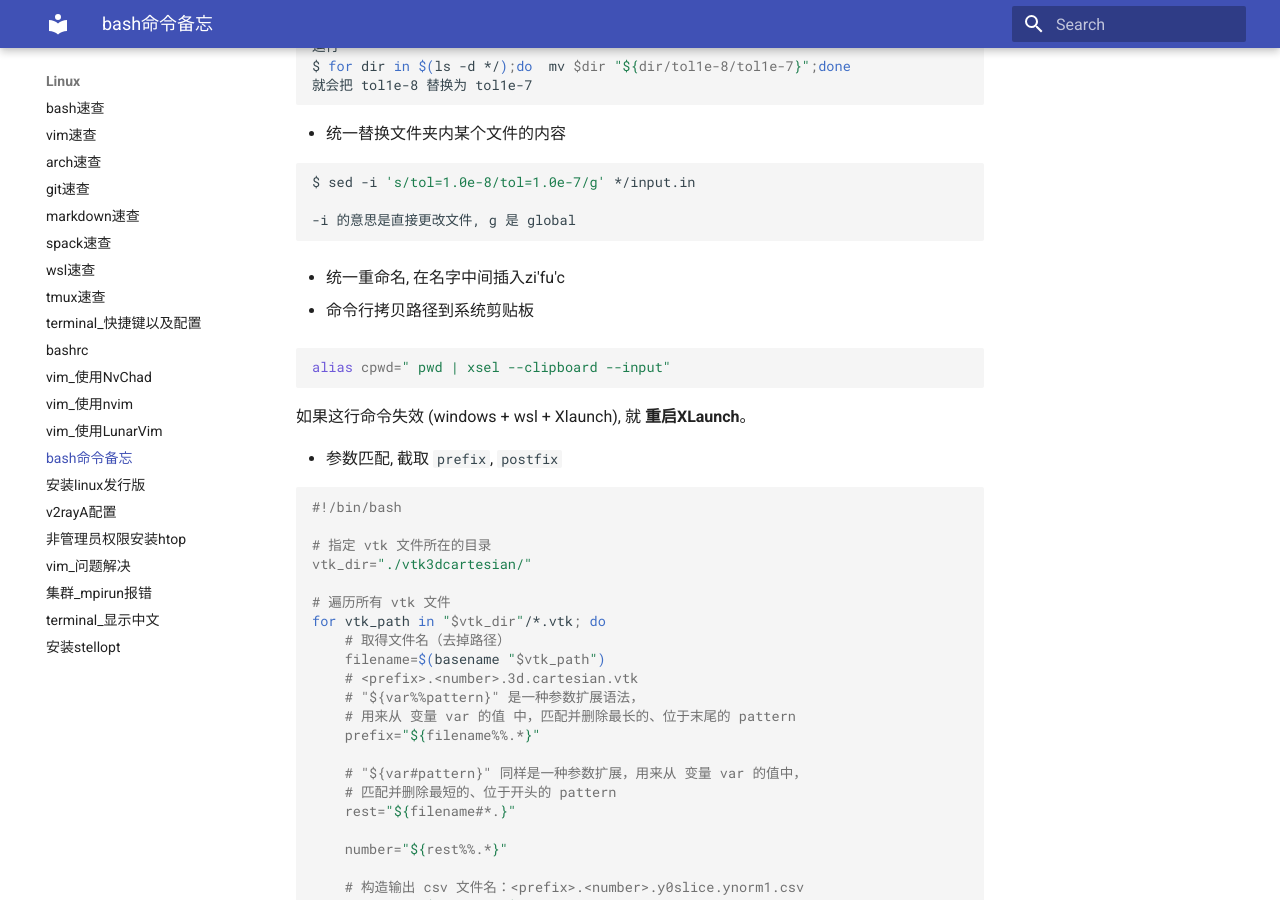
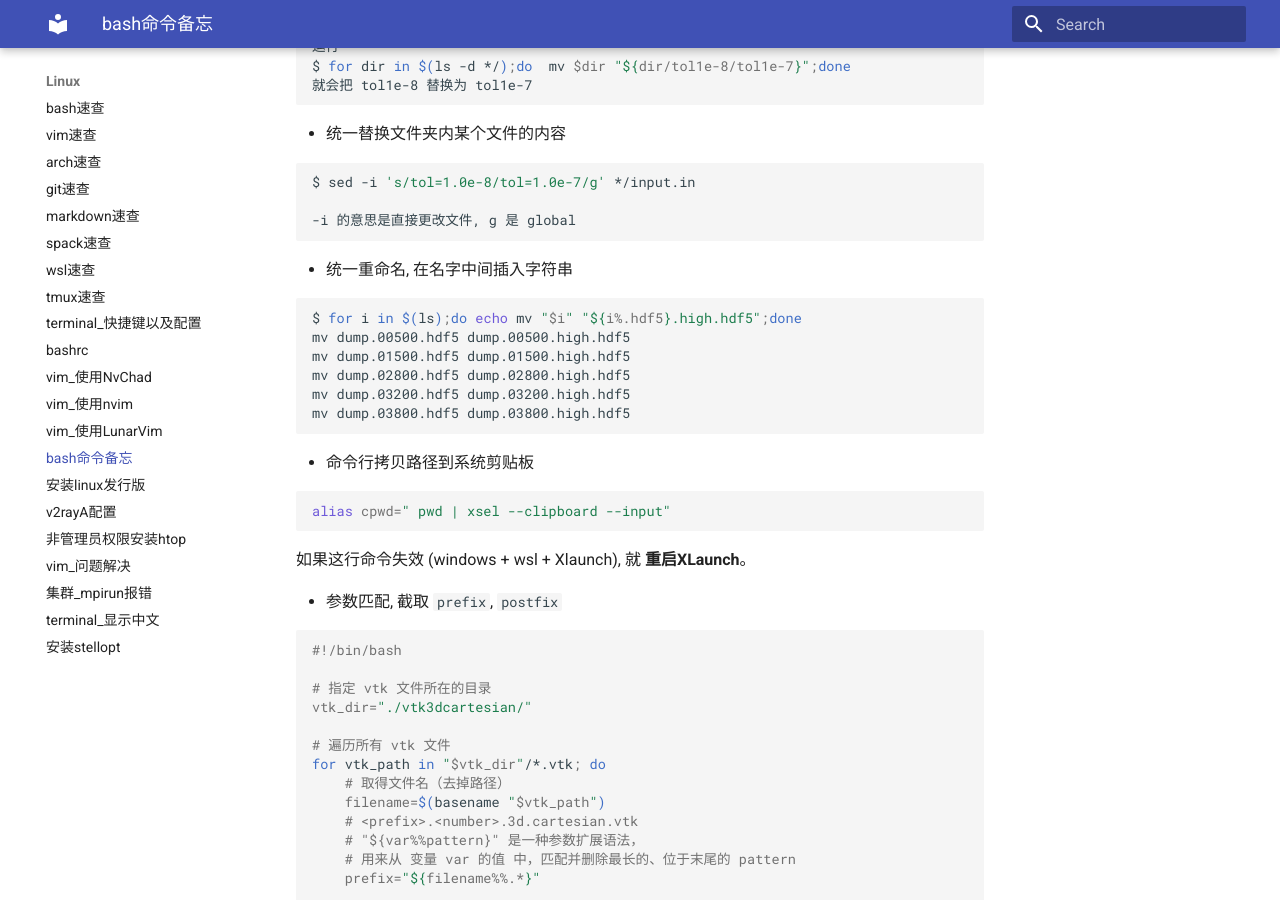
Before and after one commit to ymma98/technotes, an MkDocs documentation site: the page built from docs/Linux/bash命令备忘.md, in a window 1280 px wide and 900 px high, scrolled down 791 px. Built offline with MkDocs 1.6.1 and Material for MkDocs 9.7.7, drawn with Linux system fonts in a browser that asks for light colours.

Commit message:
docs/Linux/bash命令备忘.md updated from https://stackedit.cn/

````diff
--- a/docs/Linux/bash命令备忘.md
+++ b/docs/Linux/bash命令备忘.md
@@ -44,7 +44,16 @@ $ sed -i 's/tol=1.0e-8/tol=1.0e-7/g' */input.in
 -i 的意思是直接更改文件, g 是 global
 ```
 
-* 统一重命名, 在名字中间插入zi'fu'c
+* 统一重命名, 在名字中间插入字符串
+
+```bash
+$ for i in $(ls);do echo mv "$i" "${i%.hdf5}.high.hdf5";done
+mv dump.00500.hdf5 dump.00500.high.hdf5
+mv dump.01500.hdf5 dump.01500.high.hdf5
+mv dump.02800.hdf5 dump.02800.high.hdf5
+mv dump.03200.hdf5 dump.03200.high.hdf5
+mv dump.03800.hdf5 dump.03800.high.hdf5
+```
 
 
 * 命令行拷贝路径到系统剪贴板
````
Also changed, not shown: other parts of docs/Linux/bash命令备忘.md (+3 -3 lines).
